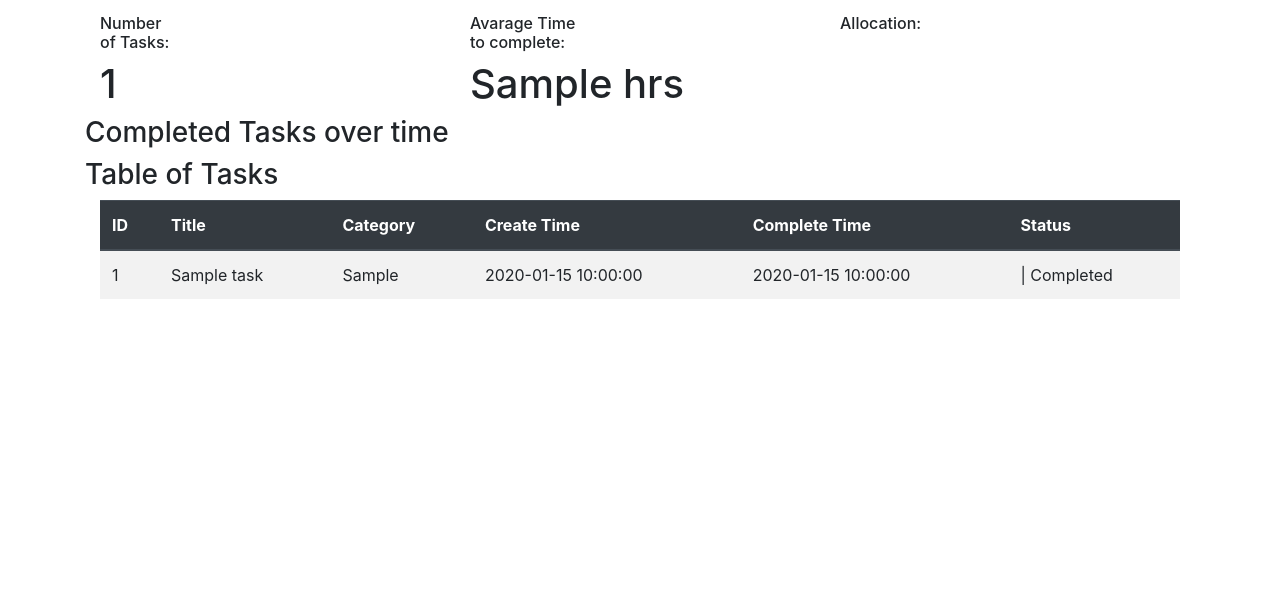
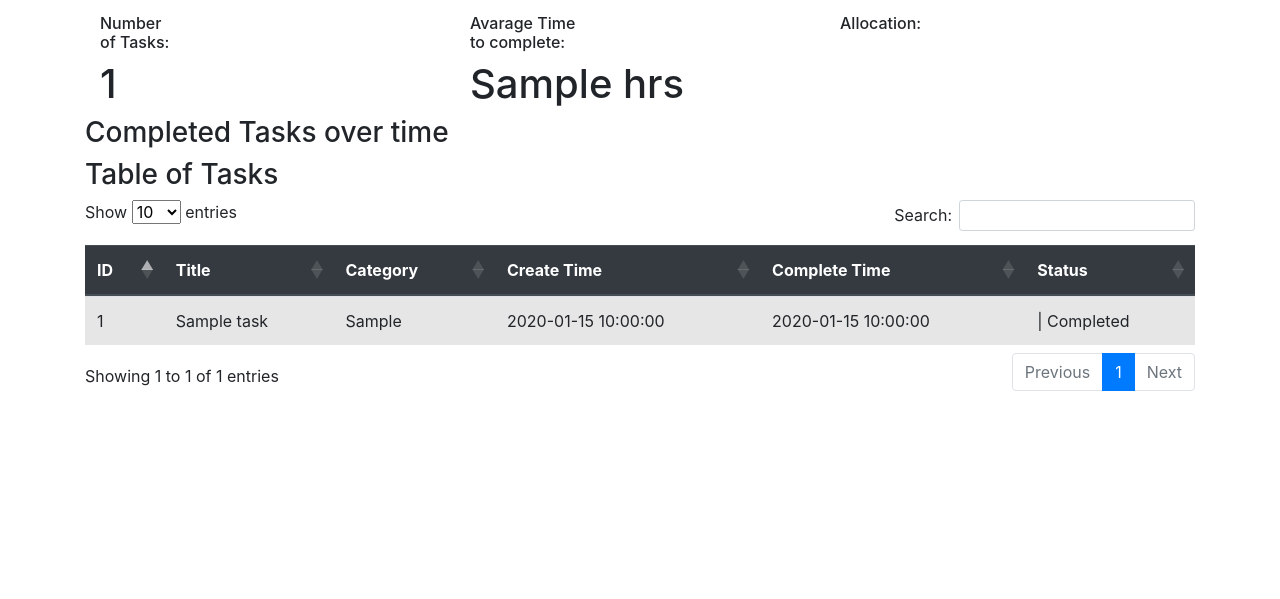
Before and after one commit to markus3456/task-force, a Flask app: template templates/statistics.html in a window 1280 px wide. Shown: the part 162-761 px from the top of the page. Run offline with Flask 3, Linux system fonts and the light colour scheme; a user stored in the database is signed in; tables that the repository leaves empty hold one stand-in row (values such as "Sample post"); the template is opened without the code that fills it: values that come from a table or form of the project are taken from there, most other values are stand-ins (such as "Sample title", 1, 10 or a date in 2020); some libraries are stand-ins or nearby versions.

Commit message:
filterable table

```diff
--- a/templates/base.html
+++ b/templates/base.html
@@ -7,6 +7,7 @@
 
     <!-- Bootstrap CSS -->
     <link rel="stylesheet" href="https://stackpath.bootstrapcdn.com/bootstrap/4.3.1/css/bootstrap.min.css" integrity="sha384-ggOyR0iXCbMQv3Xipma34MD+dH/1fQ784/j6cY/iJTQUOhcWr7x9JvoRxT2MZw1T" crossorigin="anonymous">
+    <link rel="stylesheet" type="text/css" href="https://cdn.datatables.net/1.10.25/css/dataTables.bootstrap5.css">
     <!-- Sweet alert Js -->
     <script src="https://cdn.jsdelivr.net/npm/sweetalert2@11"></script>
     <title>{% block title %} {% endblock %}</title>
@@ -60,5 +61,8 @@
     <script src="https://stackpath.bootstrapcdn.com/bootstrap/4.3.1/js/bootstrap.min.js" integrity="sha384-JjSmVgyd0p3pXB1rRibZUAYoIIy6OrQ6VrjIEaFf/nJGzIxFDsf4x0xIM+B07jRM" crossorigin="anonymous"></script>
     <script src="https://cdnjs.cloudflare.com/ajax/libs/Chart.js/2.5.0/Chart.min.js"></script>
     <script src="https://cdn.jsdelivr.net/npm/bootstrap@5.0.2/dist/js/bootstrap.bundle.min.js" integrity="sha384-MrcW6ZMFYlzcLA8Nl+NtUVF0sA7MsXsP1UyJoMp4YLEuNSfAP+JcXn/tWtIaxVXM" crossorigin="anonymous"></script>
+    <script type="text/javascript" charset="utf8" src="https://cdn.datatables.net/1.10.25/js/jquery.dataTables.js"></script>
+    <script type="text/javascript" charset="utf8" src="https://cdn.datatables.net/1.10.25/js/dataTables.bootstrap5.js"></script>
+    {% block scripts %}{% endblock %}
 </body>
 </html>
--- a/templates/statistics.html
+++ b/templates/statistics.html
@@ -54,6 +54,7 @@
         </div>
 
 
+
         <h3>Completed Tasks over time</h3>
         <div class="container">
 
@@ -66,10 +67,13 @@
           </script>
         </div>
 
+
+        <!-- <div class="container" style="height:400px;overflow:auto;"></div> -->
+
         <h3>Table of Tasks</h3>
-        <div class="container" style="height:400px;overflow:auto;">
 
-            <table class="table table-striped">
+
+            <table id="data" class="table table-striped">
               <thead style="position: sticky;top: 0" class="thead-dark">
 
                 <tr>
@@ -82,7 +86,7 @@
 
                 </tr>
               </thead>
-
+              <tbody>
                 {% for todo in todo_list %}
                   <tr>
                     <td>{{ todo.id }}</td>
@@ -99,10 +103,15 @@
                     </td>
 
                   </tr>
+                {% endfor %}
+              </tbody>
+            </table>
 
 
-          {% endfor %}
-        </div>
+
+
+
+
 
 
   {% else %}
@@ -112,3 +121,12 @@
    {% endif %}
 </div>
 {% endblock %}
+
+{% block scripts %}
+<script>
+  $(document).ready(function () {
+    $('#data').DataTable({
+    });
+  });
+</script>
+{% endblock %}
```
Lines whose indentation alone changed are shown as unchanged.
